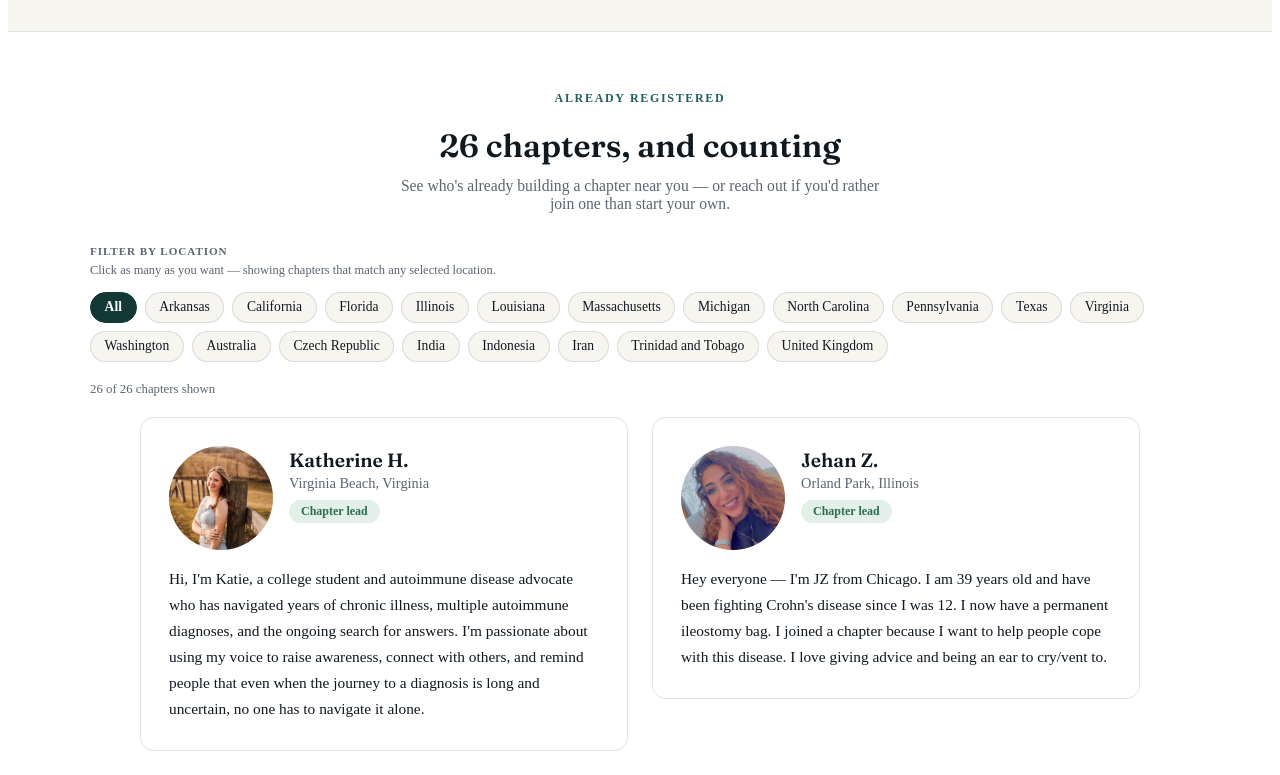
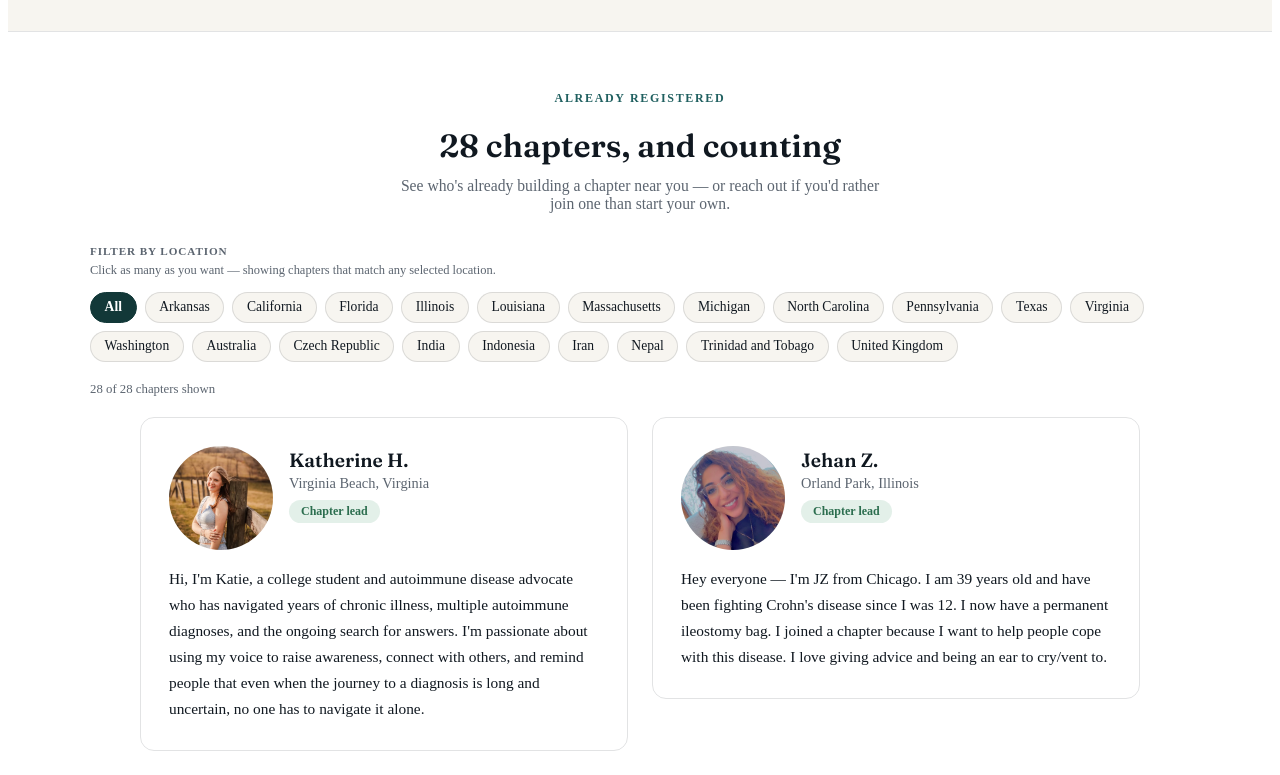
Before and after one commit to AadyaS26/patient-voice-coalition, a React (Vite) app: page /create-chapter in a window 1280 px wide. Shown: the part 780-1555 px from the top of the page. Built offline with nearby package versions, Linux system fonts and the light colour scheme; no server answers.

Commit message:
Update CreateChapter.jsx

```diff
--- a/src/pages/CreateChapter.jsx
+++ b/src/pages/CreateChapter.jsx
@@ -109,6 +109,16 @@ const CHAPTERS = [
     bio: "The main reason why I want to open a chapter is because about 4 years ago I was diagnosed with lupus and I had a really hard time with it. No one understood what I was going through and I had no one in a similar position to talk to. It took a big effect on my mental health as well and I think with starting a chapter I can help raise awareness of the importance of understanding other people's health and mental issues.",
   },
   { first: "Madison", lastInitial: "M", city: "Pittsburgh", region: "Pennsylvania", country: "US", photo: null, handle: null, bio: null },
+  {
+    first: "Tina", lastInitial: "D", city: "Saint Petersburg", region: "Florida", country: "US",
+    photo: "/chapter-photos/tina.jpg", handle: null,
+    bio: "My name is Tina and I am a social worker/therapist in St. Pete, FL. I live with my spouse and two dogs. I have a huge passion for disability justice and lived experience with RA and fibromyalgia, and now my doctors feel lupus is in the mix. I have struggled with weight stigma my entire life, leading to going undiagnosed for probably 10 years that I am aware of. I am currently struggling to obtain proper treatment due to insurance. I believe folks with chronic illness/disabilities deserve better, and that we need our voices to be heard.",
+  },
+  {
+    first: "Baibhav", lastInitial: "S", city: "Hetauda", region: null, country: "Nepal",
+    photo: "/chapter-photos/baibhav.jpg", handle: null,
+    bio: "Hi, I'm Baibhav, a youth social entrepreneur and technology advocate from Hetauda, Nepal. I'm passionate about using technology, community building, and policy to address issues that affect people's everyday lives. I joined AutoimmuneVoices because I believe people should have a stronger voice in the policies that affect their health, and I'm excited to help build that voice in Nepal.",
+  },
 ];
 
 function chapterLocation(c) {
```
